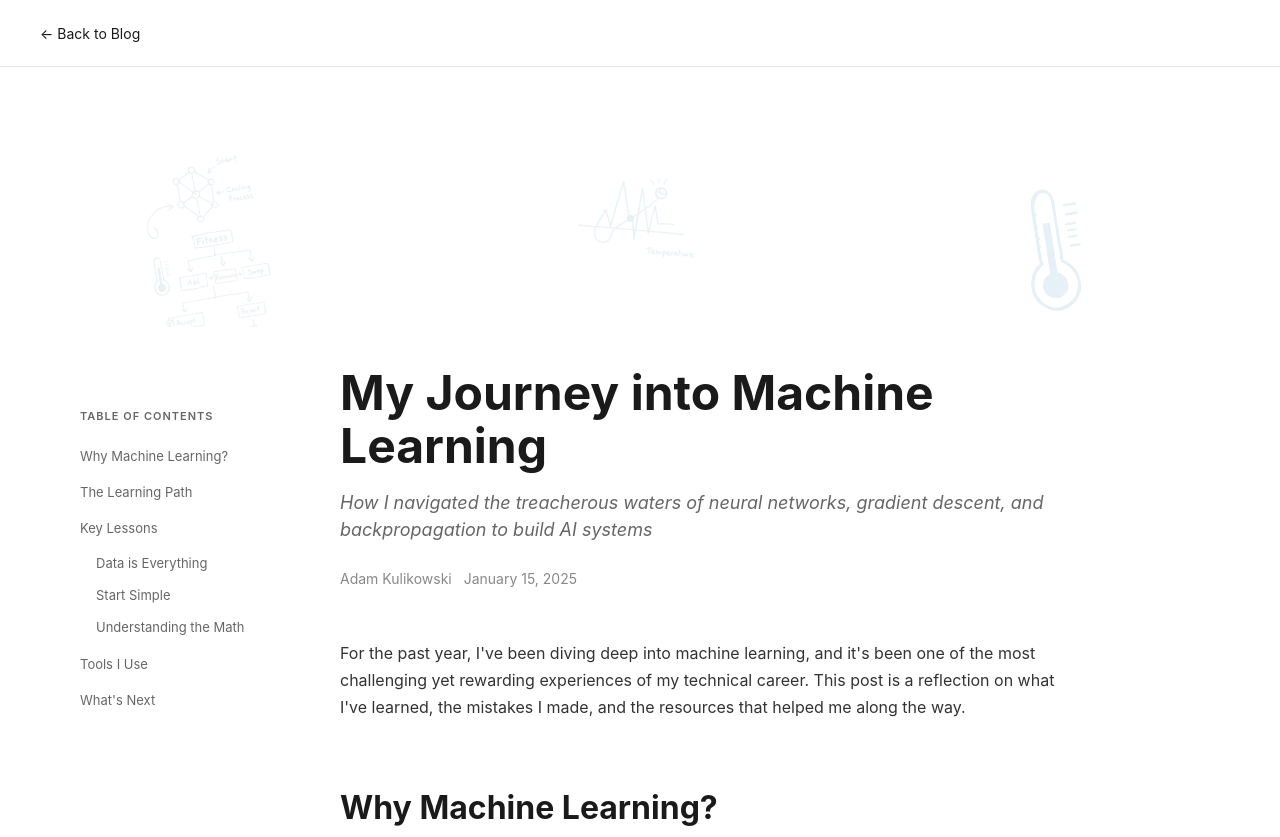
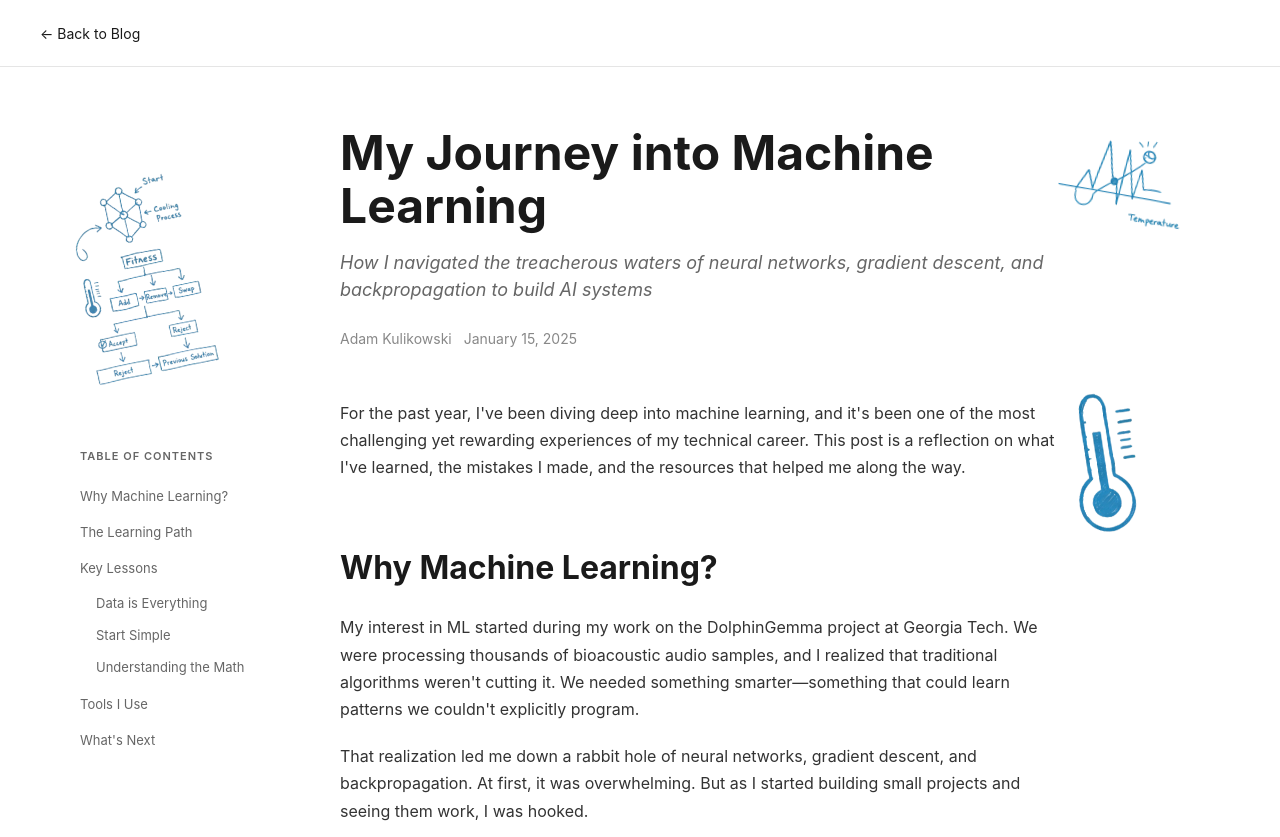
Before and after one commit to Adas4044/Adas4044.github.io, a website: page blog-post-ml.html in a window 1280 px wide. Shown: the top 837 px of the page. Drawn offline with Linux system fonts and the light colour scheme.

Commit message:
ui updates on post

```diff
--- a/blog-post-ml.html
+++ b/blog-post-ml.html
@@ -36,41 +36,44 @@
             max-width: 1200px;
             margin: 0 auto;
             padding: 0 40px;
+            position: relative;
         }
 
-        /* Background decorative images - positioned behind header */
+        /* Background decorative images - positioned to the sides */
         .banner-container {
-            position: relative;
+            position: absolute;
             width: 100%;
-            height: 200px;
-            margin-bottom: 40px;
-            overflow: hidden;
+            height: 600px;
+            top: 0;
+            left: 0;
+            pointer-events: none;
+            z-index: 0;
         }
 
         .bg-decoration {
             position: absolute;
-            opacity: 0.12;
+            opacity: 1;
             pointer-events: none;
         }
 
         .bg-decoration.left {
-            top: 20px;
-            left: 50px;
+            top: 40px;
+            left: 20px;
             width: 160px;
-            transform: rotate(-10deg);
+            transform: rotate(-12deg);
         }
 
         .bg-decoration.center {
-            top: 40px;
-            left: 50%;
-            transform: translateX(-50%) rotate(5deg);
-            width: 140px;
+            top: 0px;
+            right: 40px;
+            width: 150px;
+            transform: rotate(10deg);
         }
 
         .bg-decoration.right {
-            top: 30px;
-            right: 80px;
-            width: 150px;
+            top: 230px;
+            right: 60px;
+            width: 170px;
             transform: rotate(-8deg);
         }
 
@@ -79,8 +82,10 @@
             float: left;
             width: 200px;
             margin-right: 60px;
+            margin-top: 280px;
             position: sticky;
             top: 40px;
+            z-index: 1;
         }
 
         .toc h3 {
@@ -124,6 +129,8 @@
         .content {
             margin-left: 260px;
             max-width: 720px;
+            position: relative;
+            z-index: 1;
         }
 
         .content header {
```
